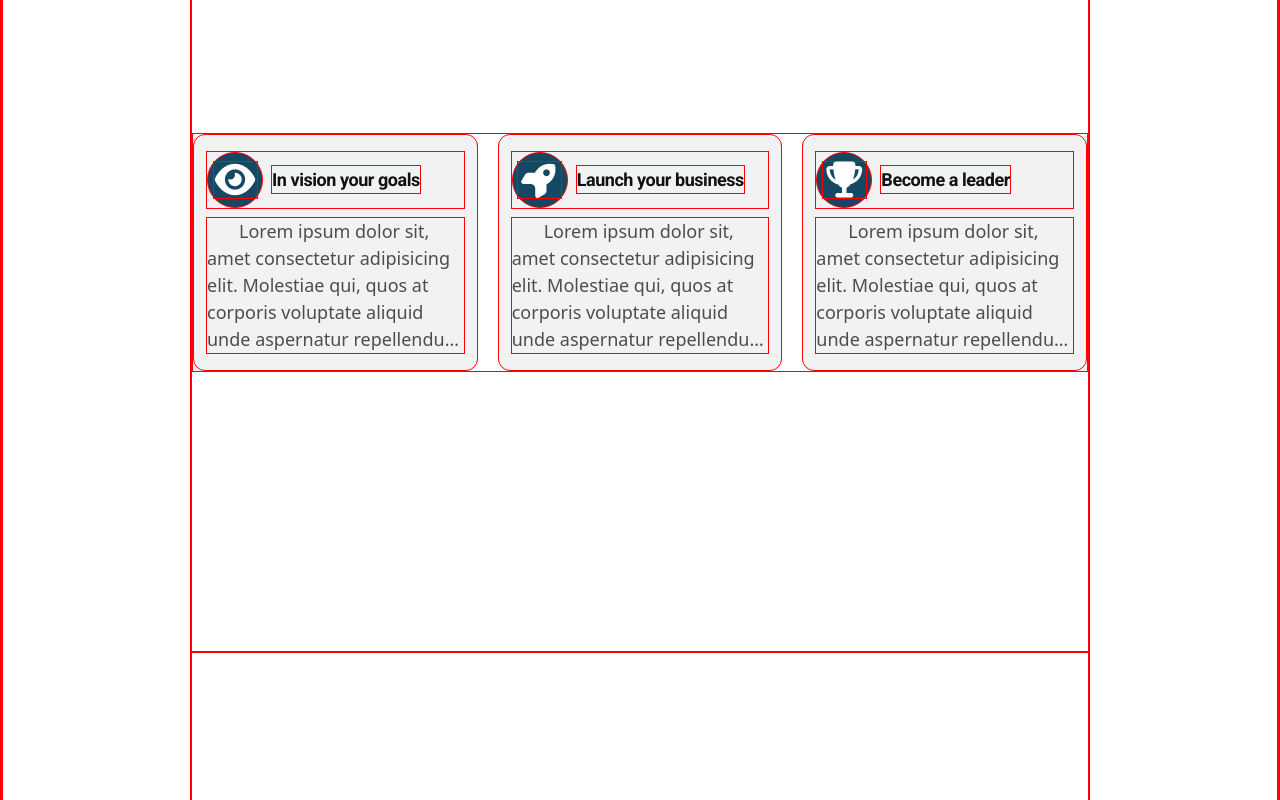
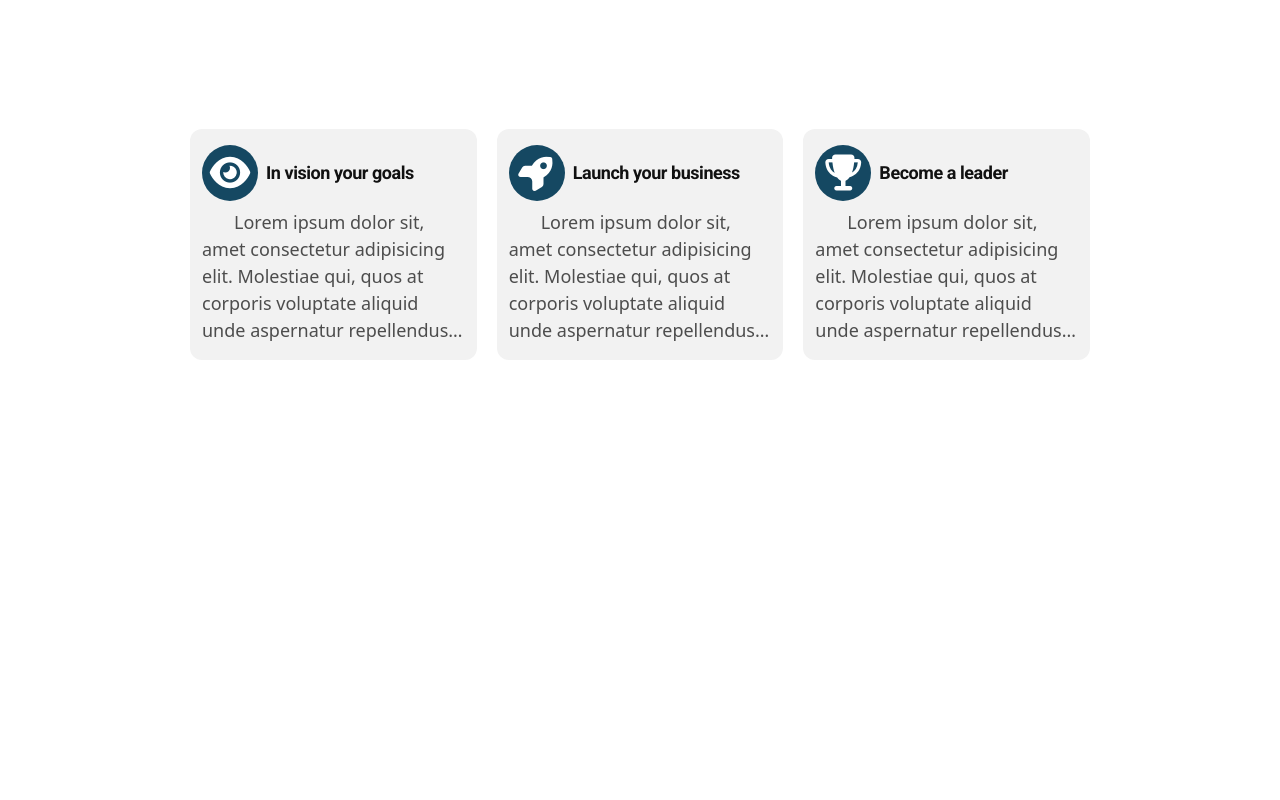
Before and after one commit to LA4th/crestvale-consultancy-project, a Vue app: page / in a window 1280 px wide. Shown: the part 1020-1820 px from the top of the page. Built offline with nearby package versions, Linux system fonts and the light colour scheme; a web font is replaced by a local one; what @iscodex/tailwindcss-animate would draw is missing.

Commit message:
Adding the correct trigger

```diff
--- a/src/Components/TheBookPage.vue
+++ b/src/Components/TheBookPage.vue
@@ -1,7 +1,7 @@
 <template>
   <div class="max-w-full min-h-screen flex flex-col-reverse items-center md:flex-row">
     <!-- TEXT CONTAINER -->
-    <div class="flex flex-col items-center gap-y-5 opacity-0 md:w-2/4" ref="element" :class="{'animate-fade-in-start animate-once animate-duration-400 animate-delay-1 animate-normal':isVisible}">
+    <div class="flex flex-col items-center gap-y-5 opacity-0 md:w-2/4" ref="element" :class="{'opactiy-100 animate-fade-in-start animate-once animate-duration-400 animate-delay-1 animate-normal':isVisible}">
       <!-- TEXT SECTION -->
       <div class="flex flex-col items-center gap-y-3">
         <p class="font-roboto text-slight-black text-[30px] font-bold text-center tracking-tight md:text-left">How <span class="text-dark-blue">CrestvaleConsultancy</span> can help you reach your potential and become a market leader</p>
--- a/src/Components/TheFounderPage.vue
+++ b/src/Components/TheFounderPage.vue
@@ -1,7 +1,7 @@
 <template>
   <div class="max-w-full min-h-screen flex flex-col items-center gap-y-5 md:flex-row md:gap-x-10">
     <!-- TEXT CONTAINER -->
-    <div class="max-w-full flex flex-col md:w-2/4" ref="element" :class="{'animate-fade-in-start animate-once animate-duration-400 animate-delay-1 animate-normal':isVisible}">
+    <div class="max-w-full flex flex-col md:w-2/4 opacity-0" ref="elementText" :class="{'opacity-100 animate-fade-in-start animate-once animate-duration-400 animate-delay-1 animate-normal':isVisibleText}">
       <span class="font-roboto text-[30px] text-slight-black font-bold text-center md:text-left">Our road to success</span>
       <div class="flex flex-col gap-y-3">
         <p class="indent-8 font-roboto text-gray text-[20px] text-justify md:text-left">Lorem ipsum dolor sit amet, consectetur adipiscing elit, sed do eiusmod tempor incididunt ut labore et dolore magna aliqua.</p>
@@ -12,7 +12,7 @@
     <!-- IMAGE CONTAINER -->
     <div class="max-w-full relative flex flex-col md:w-2/4 md:shadow-xl md:overflow-hidden md:rounded-b-xl">
       <img :src="ceoImage" alt="Ceo Picture" class="max-w-full max-h-full object-contain m-auto rounded-xl">
-      <div class="bg-gray-white p-3 flex flex-col gap-y-2 md:absolute md:bottom-0 md:right-0 md:rounded-b-xl" ref="element" :class="{'animate-fade-in-end animate-once animate-duration-400 animate-delay-1 animate-normal':isVisible}">
+      <div class="bg-gray-white p-3 flex flex-col gap-y-2 md:absolute md:bottom-0 md:right-0 md:rounded-b-xl opacity-0" ref="elementQuote" :class="{'opacity-100 animate-fade-in-end animate-once animate-duration-400 animate-delay-1 animate-normal':isVisibleQuote}">
         <p class="font-roboto text-[18px] text-center text-gray">Even if your ambitions are huge, start slow, start small, build gradually, build smart.</p>
         <span class="font-roboto text-[18px] text-center text-slight-black font-bold">- Micaella Fresado</span>
       </div>
@@ -24,5 +24,6 @@ import { useScrollTrigger } from '../Composables/useScrollTrigger';
 
 import ceoImage from '../Assets/Ceo.jpeg';
 
-const { isVisible, element } = useScrollTrigger();
+const { isVisible: isVisibleText, element: elementText } = useScrollTrigger();
+const { isVisible: isVisibleQuote, element: elementQuote } = useScrollTrigger();
 </script>
--- a/src/style.css
+++ b/src/style.css
@@ -17,6 +17,6 @@
 }
 
 /* DEBUG STYLES */
-* {
+/* * {
   border: 1px solid red;
-}
+} */
```
